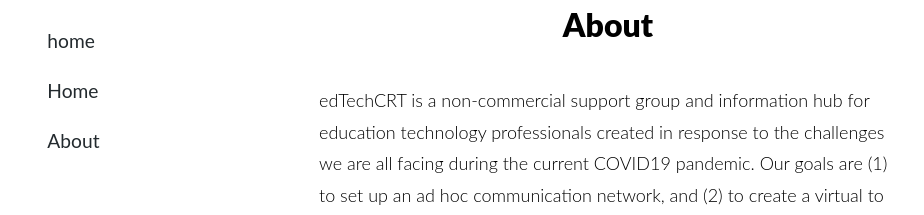
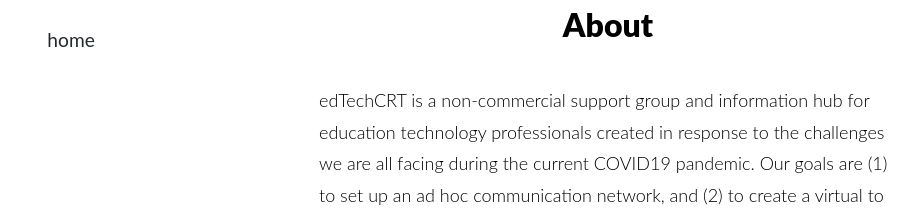
Before and after one commit to edTechCRT/edtechcrt.github.io, a plain HTML site: page about.html in a window 1280 px wide. Shown: the part 127-342 px from the top of the page, without its empty margins (32-956 px from the left). Drawn offline with Linux system fonts and the light colour scheme.

Commit message:
fixed menus

```diff
--- a/about.html
+++ b/about.html
@@ -54,8 +54,6 @@
                 <ul>
                         <li class="active"><a href="/">about</a></li>
                         <li><a href="/">home</a></li>
-                        <li><a href="/index.html">Home</a></li>
-                        <li><a href="/about.html">About</a></li>
                 </ul>
             </nav>
         </header>
```
Also changed, not shown: archives.html (+0 -2 lines), categories.html (+0 -2 lines), index.html (+0 -2 lines), tags.html (+0 -2 lines).
